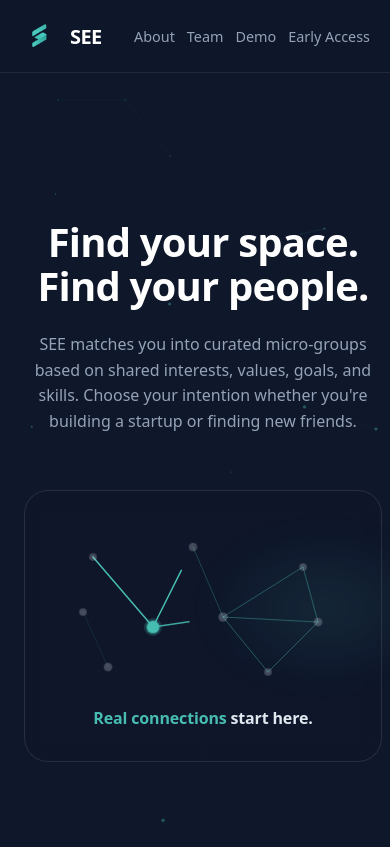
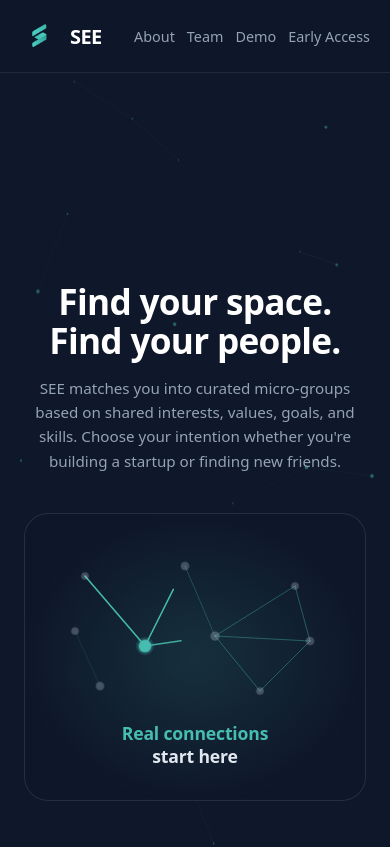
Before and after one commit to mealexandre/see-landing, a Next.js app in the folder see-landing/: page / in a window 390 px wide. Shown: the top 847 px of the page. Built offline with nearby package versions, Linux system fonts and the light colour scheme.

Commit message:
Update Hero section with responsive horizontal layout

```diff
--- a/see-landing/components/Hero.tsx
+++ b/see-landing/components/Hero.tsx
@@ -5,7 +5,7 @@ import React, { useEffect, useRef } from 'react';
 export default function Hero() {
   const canvasRef = useRef<HTMLCanvasElement>(null);
 
-  // ზუსტად ისეთივე მოძრავი წერტილების (Particles) ანიმაცია, როგორიც გქონდა
+  // უკანა ფონის მოძრავი ქსელის ანიმაცია (Canvas)
   useEffect(() => {
     const canvas = canvasRef.current;
     if (!canvas) return;
@@ -31,16 +31,15 @@ export default function Hero() {
       constructor() {
         this.x = Math.random() * (canvas?.width || 1000);
         this.y = Math.random() * (canvas?.height || 1000);
-        this.vx = (Math.random() - 0.5) * 0.5; // ნელი, მდორედ მოძრაობა
-        this.vy = (Math.random() - 0.5) * 0.5;
-        this.radius = Math.random() * 1.2 + 0.5; // წვრილი წერტილები
+        this.vx = (Math.random() - 0.5) * 0.4;
+        this.vy = (Math.random() - 0.5) * 0.4;
+        this.radius = Math.random() * 1.5 + 0.5;
       }
 
       update() {
         this.x += this.vx;
         this.y += this.vy;
 
-        // ეკრანის კიდეებიდან ასხლეტა
         if (canvas && (this.x < 0 || this.x > canvas.width)) this.vx = -this.vx;
         if (canvas && (this.y < 0 || this.y > canvas.height)) this.vy = -this.vy;
       }
@@ -49,15 +48,14 @@ export default function Hero() {
         if (!ctx) return;
         ctx.beginPath();
         ctx.arc(this.x, this.y, this.radius, 0, Math.PI * 2);
-        ctx.fillStyle = 'rgba(71, 189, 178, 0.4)'; // შენი ბრენდული მწვანე ოდნავი გამჭვირვალობით
+        ctx.fillStyle = 'rgba(71, 189, 178, 0.45)';
         ctx.fill();
       }
     }
 
     const initParticles = () => {
       particles = [];
-      // წერტილების რაოდენობა ეკრანის ზომის მიხედვით, რომ ტელეფონში არ გადაიტვირთოს
-      const particleCount = Math.floor((canvas.width * canvas.height) / 18000);
+      const particleCount = Math.floor((canvas.width * canvas.height) / 16000);
       for (let i = 0; i < particleCount; i++) {
         particles.push(new Particle());
       }
@@ -73,16 +71,15 @@ export default function Hero() {
         particles[i].update();
         particles[i].draw();
 
-        // წერტილების ერთმანეთთან დაკავშირება
         for (let j = i + 1; j < particles.length; j++) {
           const dx = particles[i].x - particles[j].x;
           const dy = particles[i].y - particles[j].y;
           const distance = Math.sqrt(dx * dx + dy * dy);
 
-          if (distance < 120) {
-            const opacity = 1 - (distance / 120);
+          if (distance < 130) {
+            const opacity = 1 - distance / 130;
             ctx.beginPath();
-            ctx.strokeStyle = `rgba(71, 189, 178, ${opacity * 0.25})`; // კავშირის ხაზის სისქე და ფერი
+            ctx.strokeStyle = `rgba(71, 189, 178, ${opacity * 0.22})`;
             ctx.lineWidth = 0.6;
             ctx.moveTo(particles[i].x, particles[i].y);
             ctx.lineTo(particles[j].x, particles[j].y);
@@ -102,20 +99,20 @@ export default function Hero() {
   }, []);
 
   return (
-    <section style={{
+    <section
+      style={{
         position: 'relative',
-      minHeight: '80vh',
+        minHeight: '100vh', // ოდნავ გავზარდეთ სექცია რომ ცენტრში კარგად დაჯდეს
         display: 'flex',
         flexDirection: 'column',
         alignItems: 'center',
         justifyContent: 'center',
         backgroundColor: '#0f172a',
-      padding: '4rem 1.5rem',
+        padding: '2rem 1.5rem', // შევამცირეთ padding ზემოთ-ქვემოთ
         overflow: 'hidden',
-      textAlign: 'center'
-    }}>
-
-      {/* ახალი: მოძრავი ვარსკვლავების/ქსელის Canvas ფონი */}
+        textAlign: 'center',
+      }}
+    >
       <canvas
         ref={canvasRef}
         style={{
@@ -125,20 +122,61 @@ export default function Hero() {
           width: '100%',
           height: '100%',
           zIndex: 0,
-          pointerEvents: 'none'
+          pointerEvents: 'none',
         }}
       />
 
-      {/* ანიმაციის სტილები ახალი ცენტრალური ქსელისთვის */}
       <style>{`
+        /* ბოქსის მთავარი სტილი */
         .see-connect-box {
+          position: relative;
+          background-color: rgba(15, 23, 42, 0.65);
+          backdrop-filter: blur(10px);
+          -webkit-backdrop-filter: blur(10px);
+          border-radius: 24px;
+          cursor: default;
           border: 1px solid rgba(255, 255, 255, 0.1);
           transition: transform 0.35s ease, border-color 0.35s ease, box-shadow 0.35s ease;
+          overflow: hidden; /* შიდა ნათებამ რომ არ გადააჭარბოს */
         }
+
         .see-connect-box:hover {
           transform: translateY(-3px);
           border-color: rgba(71, 189, 178, 0.45);
           box-shadow: 0 0 30px rgba(71, 189, 178, 0.18);
+        }
+
+        /* რესპონსიული შიდა განლაგება */
+        .box-inner {
+          display: flex;
+          flex-direction: column;
+          align-items: center;
+          padding: 2rem;
+          position: relative;
+          zIndex: 1;
+        }
+
+        .svg-wrapper {
+          margin-bottom: 1rem;
+        }
+
+        .text-wrapper {
+          text-align: center;
+        }
+
+        /* დესკტოპზე ხდება ჰორიზონტალური და სიგანეში იშლება! */
+        @media (min-width: 768px) {
+          .box-inner {
+            flex-direction: row;
+            padding: 1.5rem 3.5rem 1.5rem 2.5rem;
+          }
+          .svg-wrapper {
+            margin-bottom: 0;
+            margin-right: 1.5rem;
+          }
+          .text-wrapper {
+            text-align: left;
+          }
         }
 
         @keyframes seeBgPulse {
@@ -160,6 +198,7 @@ export default function Hero() {
           25%, 75% { opacity: 1; transform: scale(1); }
           90%, 100%{ opacity: 0.25; transform: scale(0.85); }
         }
+
         @keyframes seeCenterBreathe {
           0%, 100% { transform: scale(1); }
           50%      { transform: scale(1.12); }
@@ -188,68 +227,65 @@ export default function Hero() {
 
       <div style={{ position: 'relative', zIndex: 1, maxWidth: '800px', margin: '0 auto' }}>
 
-        {/* მთავარი სათაური */}
-        <h1 style={{
-          fontSize: 'clamp(2.5rem, 6vw, 4.5rem)',
+        {/* მთავარი სათაური (ზომები ოდნავ დავაპატარავეთ დესკტოპისთვის) */}
+        <h1
+          style={{
+            fontSize: 'clamp(2.2rem, 5vw, 4rem)',
             fontWeight: 800,
             color: '#ffffff',
             lineHeight: 1.1,
             letterSpacing: '-0.02em',
-          marginBottom: '1.5rem'
-        }}>
+            marginBottom: '1rem',
+          }}
+        >
           Find your space.<br />
           Find your people.
         </h1>
 
-        {/* ქვესათაური */}
-        <p style={{
-          fontSize: 'clamp(1rem, 2vw, 1.25rem)',
+        {/* ქვესათაური (დაშორებები შევამცირეთ) */}
+        <p
+          style={{
+            fontSize: 'clamp(0.95rem, 1.8vw, 1.15rem)',
             color: '#94a3b8',
             lineHeight: 1.6,
-          marginBottom: '3.5rem',
-          maxWidth: '700px',
-          margin: '0 auto 3.5rem'
-        }}>
+            marginBottom: '2.5rem',
+            maxWidth: '680px',
+            margin: '0 auto 2.5rem',
+          }}
+        >
           SEE matches you into curated micro-groups based on shared interests,
           values, goals, and skills. Choose your intention whether you're building a
           startup or finding new friends.
         </p>
 
-        {/* სრულად ასიმეტრიული და ორგანული ქსელის ბოქსი */}
-        <div
-          className="see-connect-box"
-          style={{
-            position: 'relative',
-            display: 'inline-flex',
-            flexDirection: 'column',
-            alignItems: 'center',
-            justifyContent: 'center',
-            padding: '2.25rem 3rem 2rem',
-            backgroundColor: 'rgba(15, 23, 42, 0.6)',
-            backdropFilter: 'blur(10px)',
-            WebkitBackdropFilter: 'blur(10px)',
-            borderRadius: '24px',
-            cursor: 'default',
-          }}
-        >
+        {/* განახლებული რესპონსიული ბოქსი */}
+        <div className="see-connect-box">
+
+          {/* შიდა განათება მთელ ბოქსზე */}
           <div
             className="see-glow"
             style={{
               position: 'absolute',
-              top: '15%',
+              top: '50%',
               left: '50%',
-              width: '240px',
-              height: '150px',
-              transform: 'translateX(-50%)',
-              background: 'radial-gradient(ellipse, rgba(71,189,178,0.25) 0%, transparent 70%)',
-              filter: 'blur(20px)',
-              animation: 'seeBgPulse 4s ease-in-out infinite',
+              width: '120%',
+              height: '120%',
+              transform: 'translate(-50%, -50%)',
+              background: 'radial-gradient(ellipse at center, rgba(71,189,178,0.15) 0%, transparent 60%)',
               pointerEvents: 'none',
               zIndex: 0,
             }}
           />
 
-          <svg width="260" height="160" viewBox="0 0 260 160" style={{ position: 'relative', zIndex: 1, marginBottom: '1.25rem' }}>
+          <div className="box-inner">
+            {/* SVG ანიმაცია */}
+            <div className="svg-wrapper">
+              <svg
+                width="260"
+                height="160"
+                viewBox="0 0 260 160"
+                style={{ position: 'relative', zIndex: 1, display: 'block' }}
+              >
                 <line className="see-line" x1="80" y1="100" x2="20" y2="30" stroke="#47bdb2" strokeWidth="1.5" strokeLinecap="round" strokeDasharray="150" style={{ animation: 'seeLineDraw 6s ease-in-out infinite', animationDelay: '0s' }} />
                 <line className="see-line" x1="80" y1="100" x2="120" y2="20" stroke="#47bdb2" strokeWidth="1.5" strokeLinecap="round" strokeDasharray="150" style={{ animation: 'seeLineDraw 6s ease-in-out infinite', animationDelay: '0.2s' }} />
                 <line className="see-line" x1="80" y1="100" x2="150" y2="90" stroke="#47bdb2" strokeWidth="1.5" strokeLinecap="round" strokeDasharray="150" style={{ animation: 'seeLineDraw 6s ease-in-out infinite', animationDelay: '0.35s' }} />
@@ -279,11 +315,13 @@ export default function Hero() {
                 <circle cx="80" cy="100" r="9" fill="rgba(71,189,178,0.2)" />
                 <circle className="see-center-node" cx="80" cy="100" r="6" fill="#47bdb2" style={{ animation: 'seeCenterBreathe 2.5s ease-in-out infinite', transformOrigin: '80px 100px' }} />
               </svg>
+            </div>
 
-          {/* ტექსტი */}
-          <div style={{ position: 'relative', zIndex: 1, fontSize: 'clamp(1rem, 2vw, 1.2rem)', fontWeight: 600, letterSpacing: '-0.01em' }}>
-            <span style={{ color: '#47bdb2' }}>Real connections</span>
-            <span style={{ color: '#e2e8f0' }}> start here.</span>
+            {/* ტექსტი (წერტილი ამოღებულია!) */}
+            <div className="text-wrapper" style={{ position: 'relative', zIndex: 1, fontSize: 'clamp(1.1rem, 2vw, 1.3rem)', fontWeight: 600, letterSpacing: '-0.01em', lineHeight: 1.3 }}>
+              <span style={{ color: '#47bdb2', display: 'block' }}>Real connections</span>
+              <span style={{ color: '#e2e8f0', display: 'block' }}>start here</span>
+            </div>
           </div>
         </div>
 
```
Lines whose indentation alone changed are shown as unchanged.
